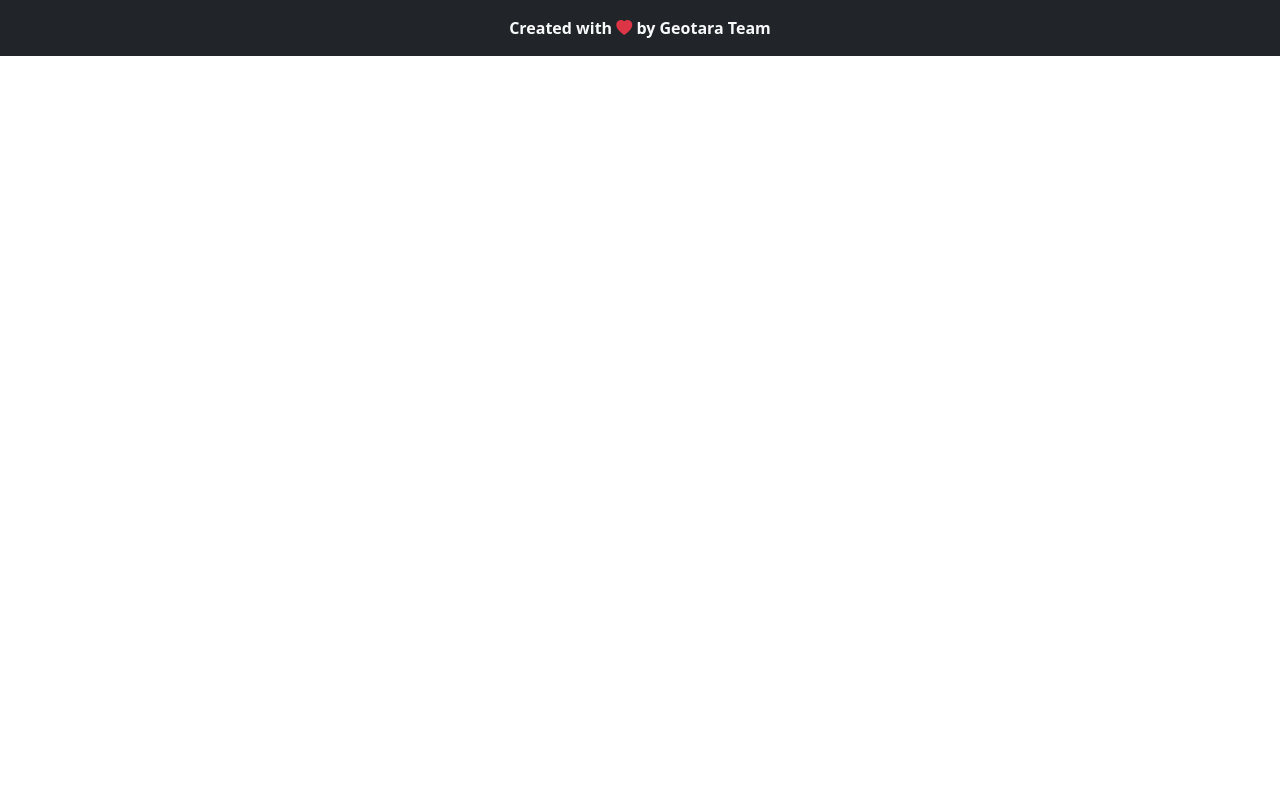
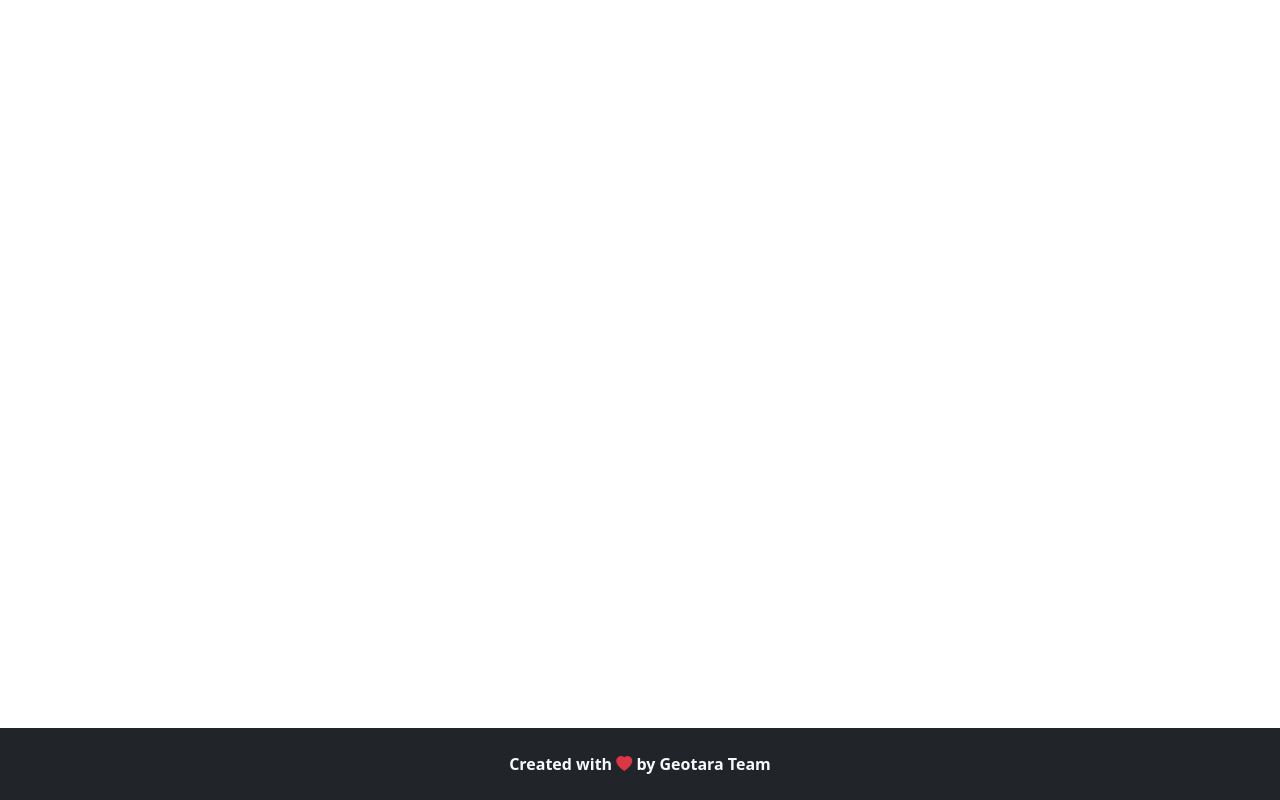
Before and after one commit to Kazuno0101/Geotara-Landing, a plain HTML site: page templates/footer.html in a window 1280 px wide. Drawn offline with nearby package versions, Linux system fonts and the light colour scheme.

Commit message:
Update footer.html

```diff
--- a/templates/footer.html
+++ b/templates/footer.html
@@ -13,8 +13,9 @@
 <body>
 
   <!-- Footer -->
-  <footer class="footer bg-dark text-center text-light fw-bolder">
-    <p class="p-3">Created with <i class="bi bi-heart-fill text-danger"></i> by <a class="text-light text-decoration-none">Geotara Team</a></p>
+  <footer class="navbar fixed-bottom footer bg-dark text-center text-light fw-bolder">
+    <p class="p-3 m-auto">Created with <i class="bi bi-heart-fill text-danger"></i> by <a
+        class="text-light text-decoration-none">Geotara Team</a></p>
   </footer>
   <!-- End Footer -->
 
```
